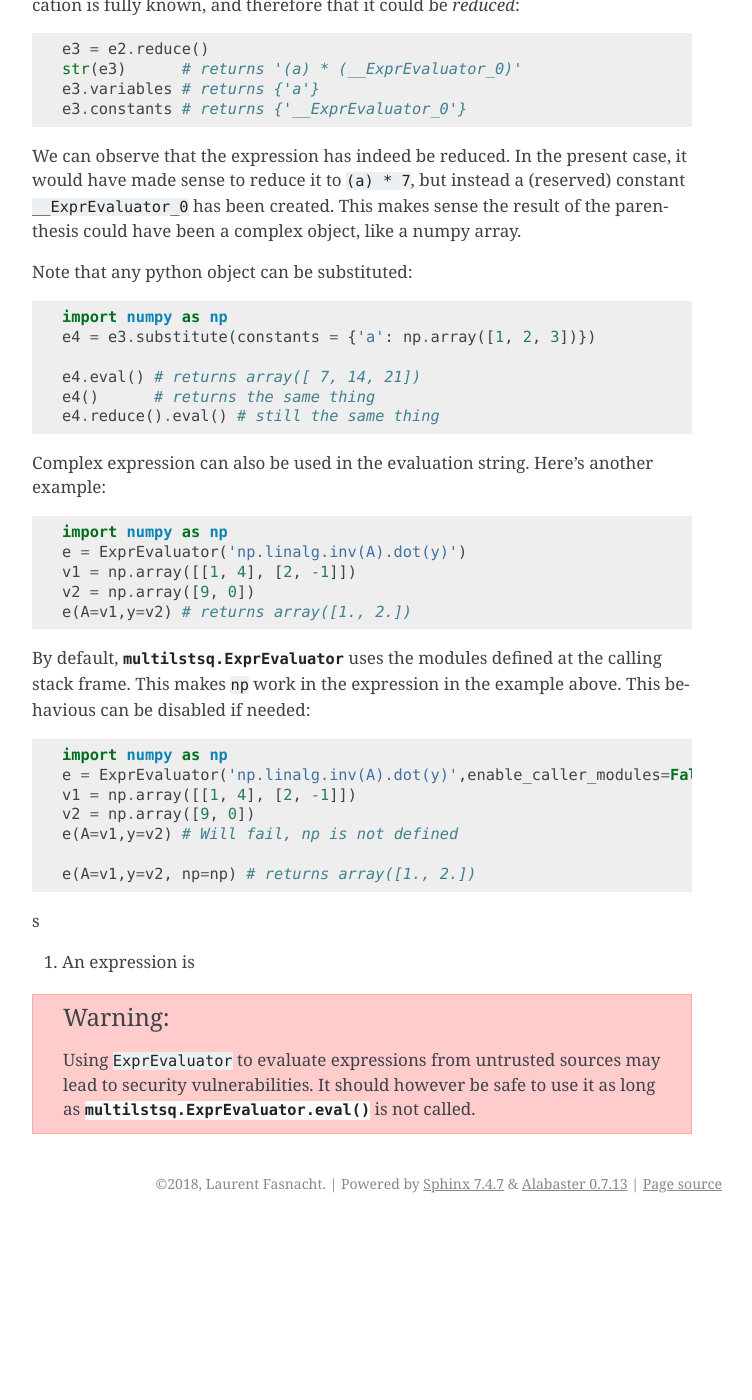
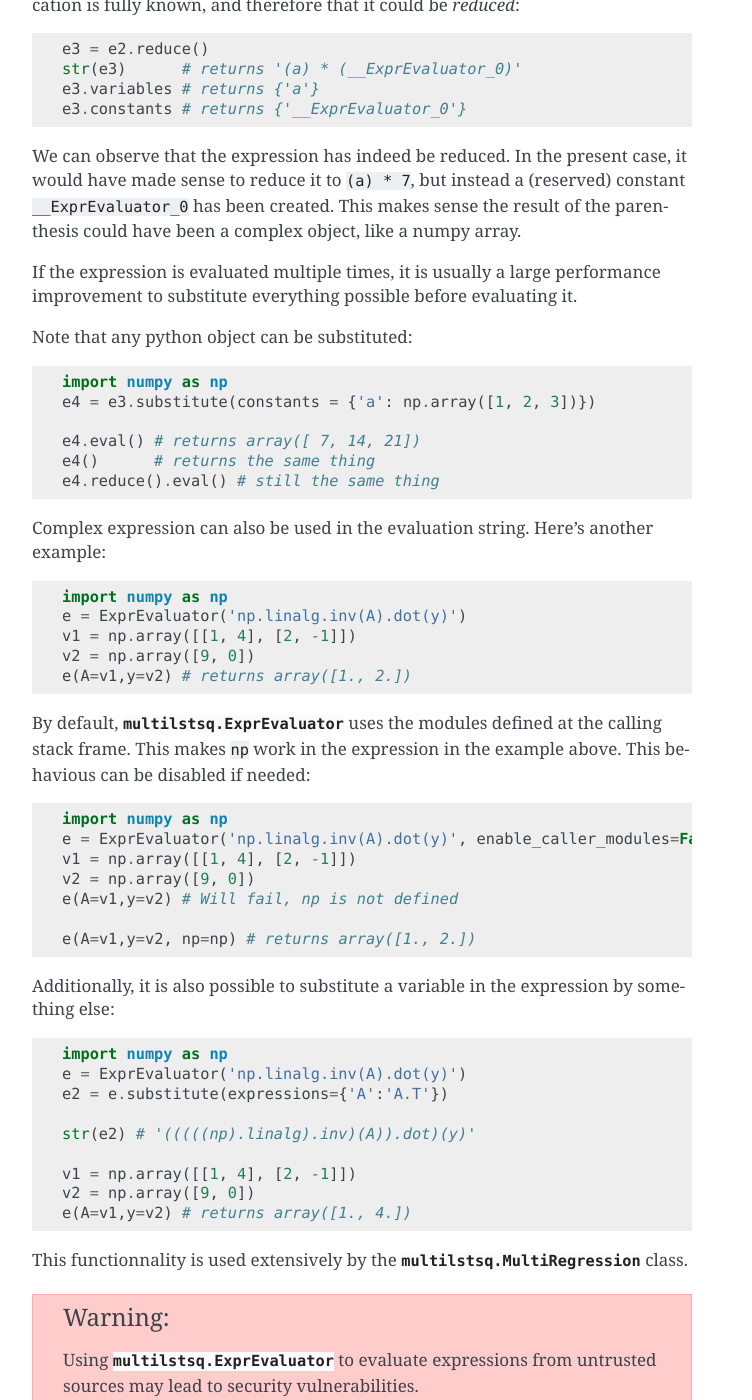
Before and after one commit to UniNE-CHYN/multilstsq, a Sphinx documentation site: the page built from doc/source/expreval.rst, in a window 1280 px wide and 1400 px high, scrolled down 838 px. Shown: the whole window, without its empty margins (388-1140 px from the left). Built offline with Sphinx 7.4.7, drawn with Linux system fonts in a browser that asks for light colours; before the commit the page ends 2061 px from its top, so only the background shows below that.

```diff
--- a/doc/source/expreval.rst
+++ b/doc/source/expreval.rst
@@ -51,6 +51,8 @@ By looking at the expression, we can observe that second operand of the multipli
 
 We can observe that the expression has indeed be reduced. In the present case, it would have made sense to reduce it to ``(a) * 7``, but instead a (reserved) constant ``__ExprEvaluator_0`` has been created. This makes sense the result of the parenthesis could have been a complex object, like a numpy array.
 
+If the expression is evaluated multiple times, it is usually a large performance improvement to substitute everything possible before evaluating it.
+
 Note that any python object can be substituted:
 
 .. code-block:: python
@@ -79,22 +81,31 @@ This behavious can be disabled if needed:
 .. code-block:: python
 
   import numpy as np
-  e = ExprEvaluator('np.linalg.inv(A).dot(y)',enable_caller_modules=False)
+  e = ExprEvaluator('np.linalg.inv(A).dot(y)', enable_caller_modules=False)
   v1 = np.array([[1, 4], [2, -1]])
   v2 = np.array([9, 0])
   e(A=v1,y=v2) # Will fail, np is not defined
 
   e(A=v1,y=v2, np=np) # returns array([1., 2.])
-s
 
 
+Additionally, it is also possible to substitute a variable in the expression by something else:
+
+.. code-block:: python
+
+  import numpy as np
+  e = ExprEvaluator('np.linalg.inv(A).dot(y)')
+  e2 = e.substitute(expressions={'A':'A.T'})
+
+  str(e2) # '(((((np).linalg).inv)(A)).dot)(y)'
+
+  v1 = np.array([[1, 4], [2, -1]])
+  v2 = np.array([9, 0])
+  e(A=v1,y=v2) # returns array([1., 4.])
 
 
-
-
-1. An expression is
+This functionnality is used extensively by the :class:`multilstsq.MultiRegression` class.
 
 .. warning ::
 
-  Using ``ExprEvaluator`` to evaluate expressions from untrusted sources may lead to security vulnerabilities. It should however be safe to use it as long as
-  :meth:`multilstsq.ExprEvaluator.eval` is not called.
+  Using :class:`multilstsq.ExprEvaluator` to evaluate expressions from untrusted sources may lead to security vulnerabilities.
```
Also changed, not shown: doc/source/tutorial.rst (+9 -3 lines).
